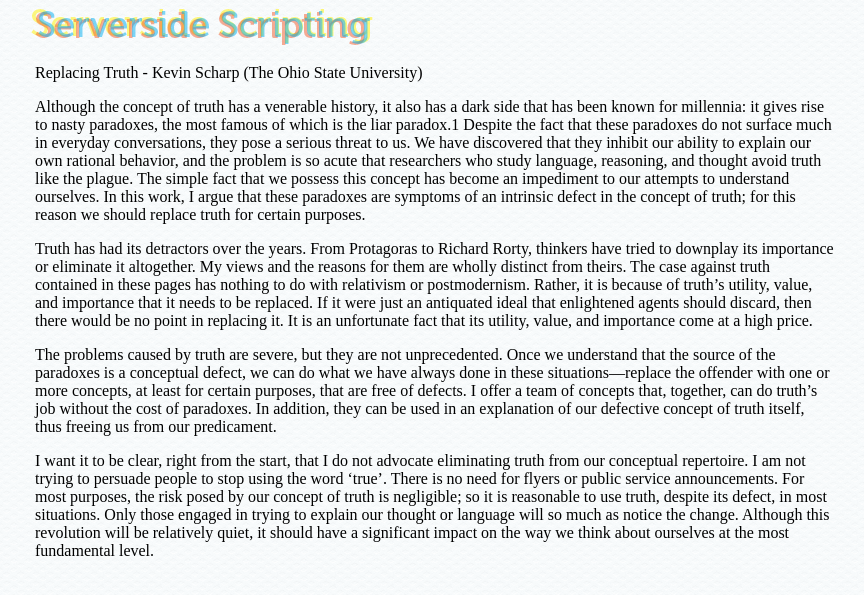
After one commit to Taraderuijter/v1112-Serverside-Scripting, a PHP site: page /week6/tekstnaarhtml/index.php in a window 1280 px wide. The commit adds this page. Shown: the top 595 px of the page, without its empty margins (205-1069 px from the left). Run offline with PHP 8.4, Linux system fonts and the light colour scheme.

Commit message:
Modifications in advance of the lecture on Tuesday

```diff
--- a/week6/inc/functions.inc.php
+++ b/week6/inc/functions.inc.php
@@ -175,12 +175,4 @@ function maak_hyperlinks($plainText){
 	return $output;
 }
 
-# $rxp_date		= /^(19|20)\d\d[- \/.](0[1-9]|1[012])[- \/.](0[1-9]|[12][0-9]|3[01])$/;
-# $rxp_alpha	= /^([ \u00c0-\u01ffa-zA-Z.'\-])+$/;
-# $rxp_alphanum	= /^([ \u00c0-\u01ff0-9a-zA-Z.'\-])+$/;
-# $rxp_postal	= /^[ a-zA-Z0-9]+$/;
-# $rxp_phone	= /^((\+|00)[1-9](-\d+|\d*))?(\(\d+\))?\d+(-\d+)*$/;
-# $rxp_email	= /^([\w-]+(?:\.[\w-]+)*)@((?:[\w-]+\.)*\w[\w-]{0,66})\.([a-z]{2,6}(?:\.[a-z]{2})?)$/i;
-
-
 ?>
--- /dev/null
+++ b/week6/tekstnaarhtml/index.php
@@ -0,0 +1,49 @@
+<?php
+# include de benodigde bestanden (require geeft een fatale fout als het niet lukt)
+require('../inc/config.inc.php');
+require('../inc/functions.inc.php');
+require('../inc/template.inc.php');
+
+# geef de HTML code voor het openen van de pagina weer
+htmlOpenen('Upload formulier');
+
+$langeTekst = '
+Replacing Truth - Kevin Scharp (The Ohio State University)
+
+Although the concept of truth has a venerable history, it also has a dark side that has been known
+for millennia: it gives rise to nasty paradoxes, the most famous of which is the liar paradox.1 Despite
+the fact that these paradoxes do not surface much in everyday conversations, they pose a serious
+threat to us. We have discovered that they inhibit our ability to explain our own rational behavior,
+and the problem is so acute that researchers who study language, reasoning, and thought avoid truth
+like the plague. The simple fact that we possess this concept has become an impediment to our
+attempts to understand ourselves. In this work, I argue that these paradoxes are symptoms of an
+intrinsic defect in the concept of truth; for this reason we should replace truth for certain purposes.
+
+Truth has had its detractors over the years. From Protagoras to Richard Rorty, thinkers have
+tried to downplay its importance or eliminate it altogether. My views and the reasons for them are
+wholly distinct from theirs. The case against truth contained in these pages has nothing to do with
+relativism or postmodernism. Rather, it is because of truth’s utility, value, and importance that it
+needs to be replaced. If it were just an antiquated ideal that enlightened agents should discard, then
+there would be no point in replacing it. It is an unfortunate fact that its utility, value, and
+importance come at a high price.
+
+The problems caused by truth are severe, but they are not unprecedented. Once we understand
+that the source of the paradoxes is a conceptual defect, we can do what we have always done in
+these situations—replace the offender with one or more concepts, at least for certain purposes, that
+are free of defects. I offer a team of concepts that, together, can do truth’s job without the cost of
+paradoxes. In addition, they can be used in an explanation of our defective concept of truth itself,
+thus freeing us from our predicament.
+
+I want it to be clear, right from the start, that I do not advocate eliminating truth from our
+conceptual repertoire. I am not trying to persuade people to stop using the word ‘true’. There is no
+need for flyers or public service announcements. For most purposes, the risk posed by our concept
+of truth is negligible; so it is reasonable to use truth, despite its defect, in most situations. Only
+those engaged in trying to explain our thought or language will so much as notice the change.
+Although this revolution will be relatively quiet, it should have a significant impact on the way we
+think about ourselves at the most fundamental level.';
+
+echo text_to_html($langeTekst, false);
+
+# geef de HTML code voor het sluiten van de pagina weer
+htmlSluiten();
+?>
--- a/week6/index.php
+++ b/week6/uploadform/index.php
@@ -1,8 +1,8 @@
 <?php
 # include de benodigde bestanden (require geeft een fatale fout als het niet lukt)
-require('./inc/config.inc.php');
-require('./inc/functions.inc.php');
-require('./inc/template.inc.php');
+require('../inc/config.inc.php');
+require('../inc/functions.inc.php');
+require('../inc/template.inc.php');
 
 # geef de HTML code voor het openen van de pagina weer
 htmlOpenen('Upload formulier');
```
Also changed, not shown: week6/autolinks/index.php (added, +20 -0 lines), week6/introtekst/index.php (added, +23 -0 lines), week6/uploadform/upload/1323699446purity.jpg (renamed from week6/upload/1323699446purity.jpg), week6/uploadform/upload/1323699901purity.jpg (renamed from week6/upload/1323699901purity.jpg), 1 other file.
